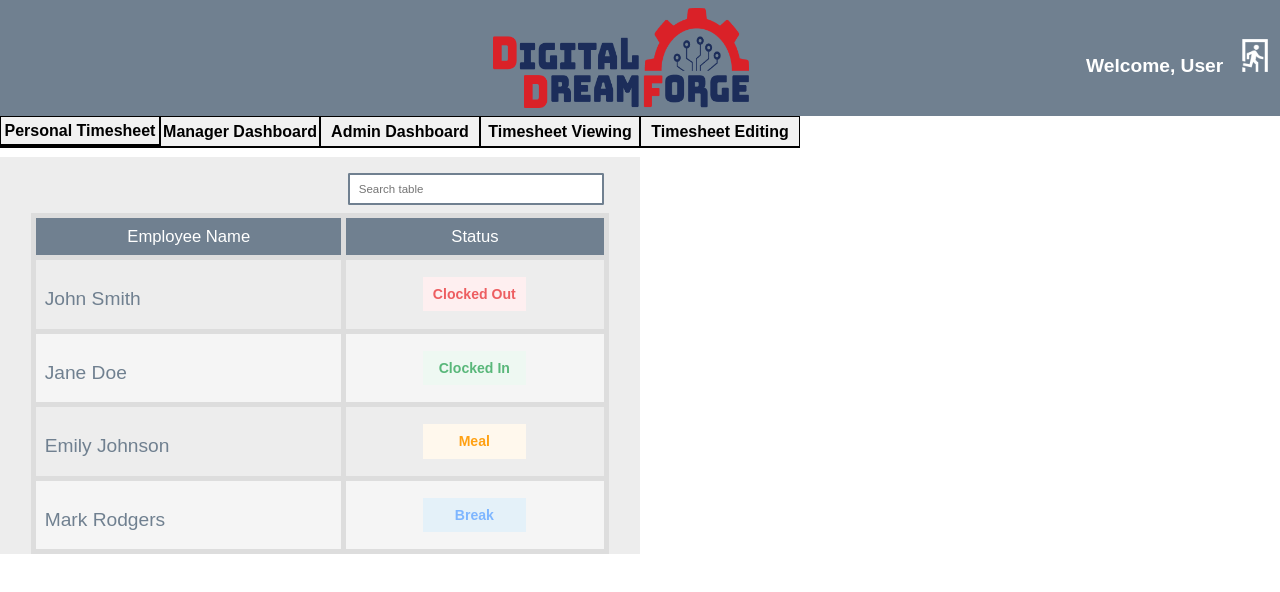
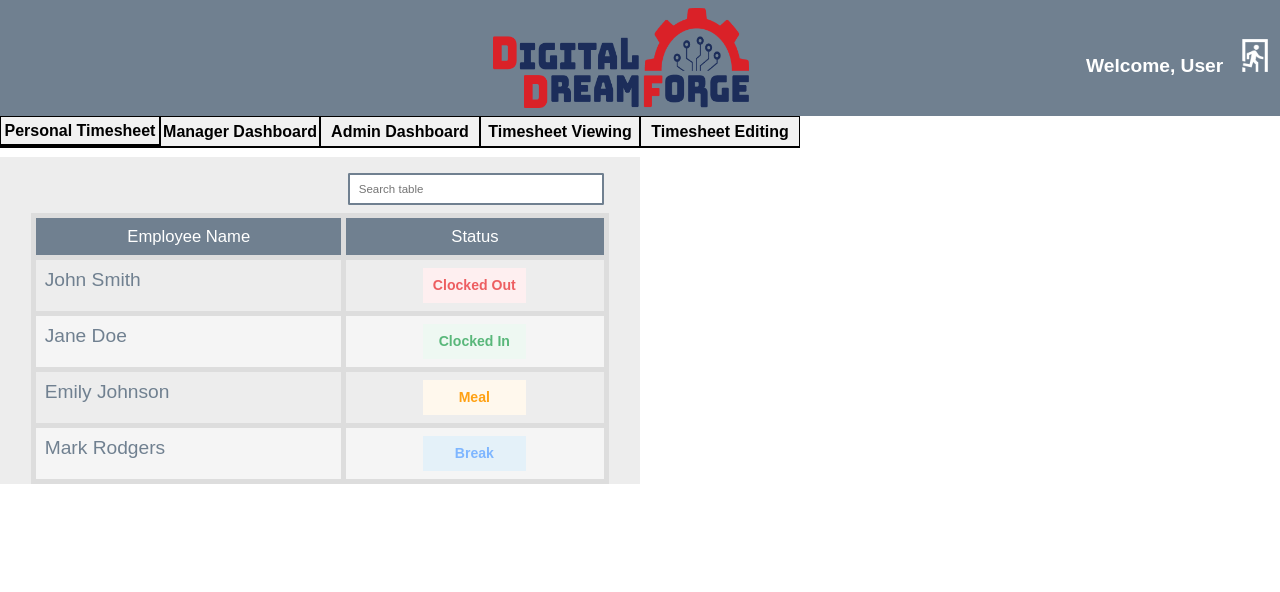
Before and after one commit to IKs2002/Tick-Tock-Tech, a React (Create React App) app in the folder Frontend/: page /Home/ManagerDashboard in a window 1280 px wide. Shown: the top 592 px of the page. Built offline with nearby package versions, Linux system fonts and the light colour scheme.

Commit message:
more cosmetic work

```diff
--- a/Frontend/src/Componets/ManagerTable.css
+++ b/Frontend/src/Componets/ManagerTable.css
@@ -87,7 +87,6 @@
     border: none;
     color: #708090;
     text-align: left;
-    margin-top: 2.5vh;
   }
 
   .employee-status-select{
```
